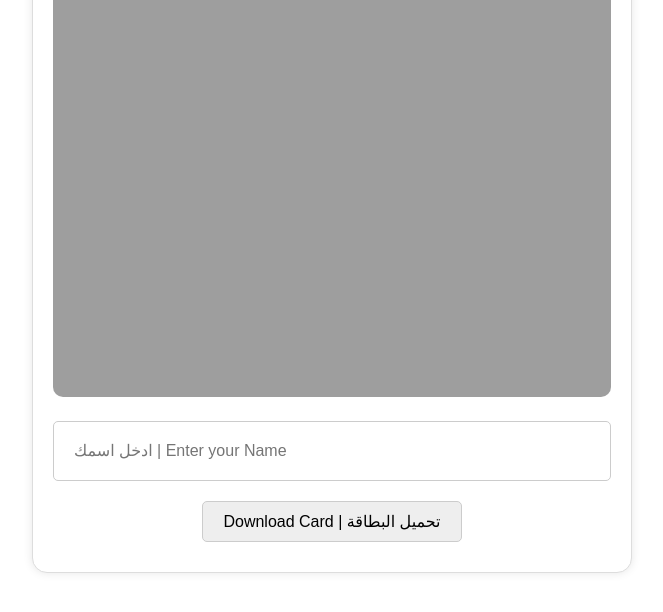
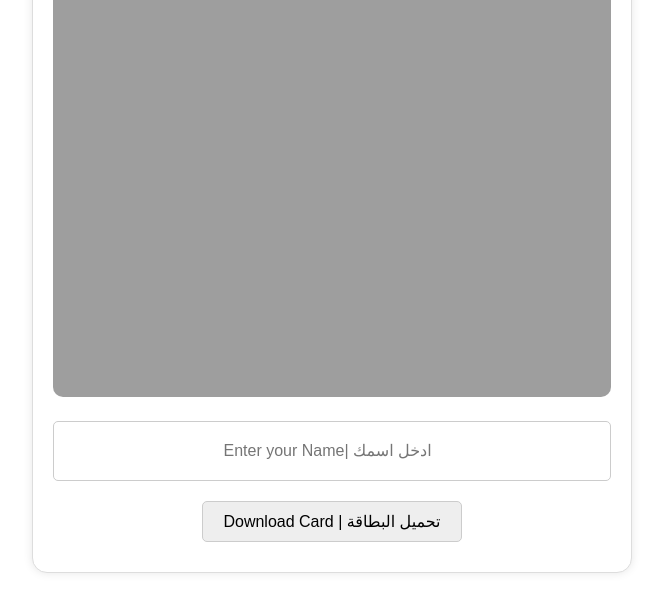
Before and after one commit to sdcramworld/greetingcard.io, a plain HTML site: page index.html in a window 1280 px wide. Shown: the part 172-784 px from the top of the page, without its empty margins (308-971 px from the left). Drawn offline with Linux system fonts and the light colour scheme; a web font is replaced by a local one.

Commit message:
Update index.html

```diff
--- a/index.html
+++ b/index.html
@@ -50,7 +50,7 @@
             border-radius: 5px;
             border: 1px solid #ccc;
             font-size: 16px;
-            text-align: left;
+            text-align: center;
             color: black;
             direction: rtl;
             margin-bottom: 10px;
@@ -89,7 +89,7 @@
 
     <!-- 🟢 2. Input and Button After -->
     <div class="card-form">
-        <input type="text" id="nameInput" placeholder=" Enter your Name | ادخل اسمك" oninput="updatePreview()">
+        <input type="text" id="nameInput" placeholder="  ادخل اسمك |Enter your Name" oninput="updatePreview()">
         <button onclick="generateCard()">Download Card | تحميل البطاقة</button>
     </div>
 </div>
```
